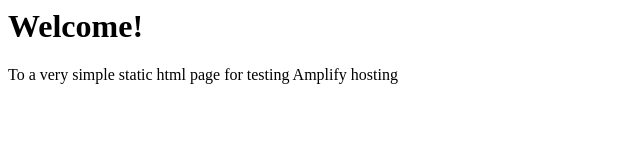
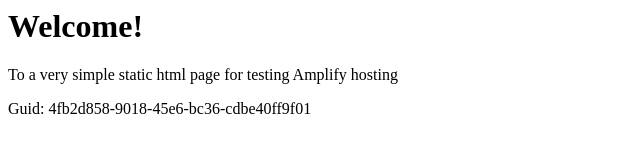
Before and after one commit to aws-aemilia-iad/Github-PR-Commit-Integration-Test-DoNotTouch-Gith-P5X5MO5I-v1-prod-us-east-1, a website: page src/index.html in a window 1280 px wide. Shown: the whole page, without its empty margins (0-640 px from the left). Drawn offline with Linux system fonts and the light colour scheme.

Commit message:
commit from integ tests

```diff
--- a/src/index.html
+++ b/src/index.html
@@ -1,3 +1,5 @@
+
+
 <html lang="en">
 
 <head>
@@ -10,6 +12,6 @@
 <body>
     <h1>Welcome!</h1>
     <p>To a very simple static html page for testing Amplify hosting</p>
-</body>
+    <p>Guid: 4fb2d858-9018-45e6-bc36-cdbe40ff9f01</p></body>
 
 </html>
```
